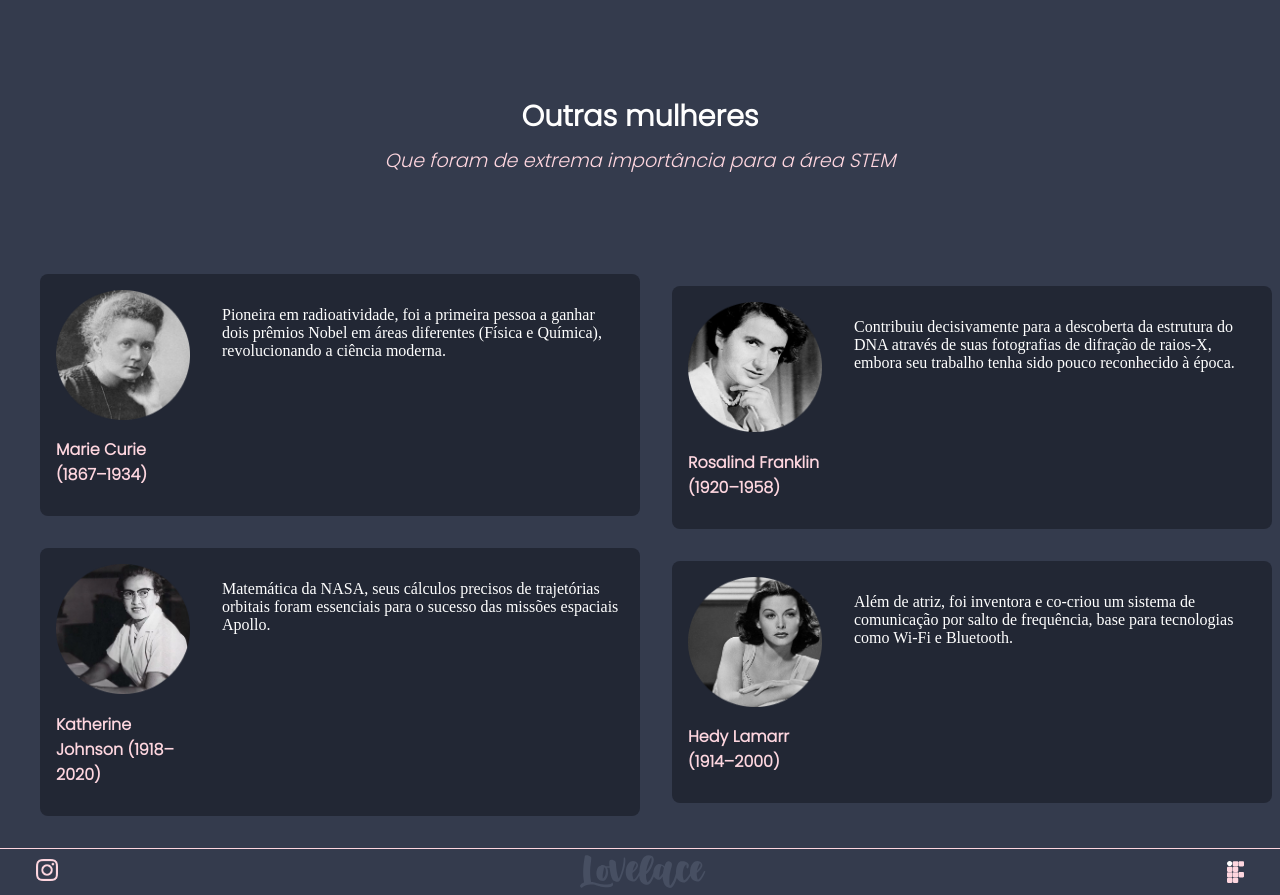
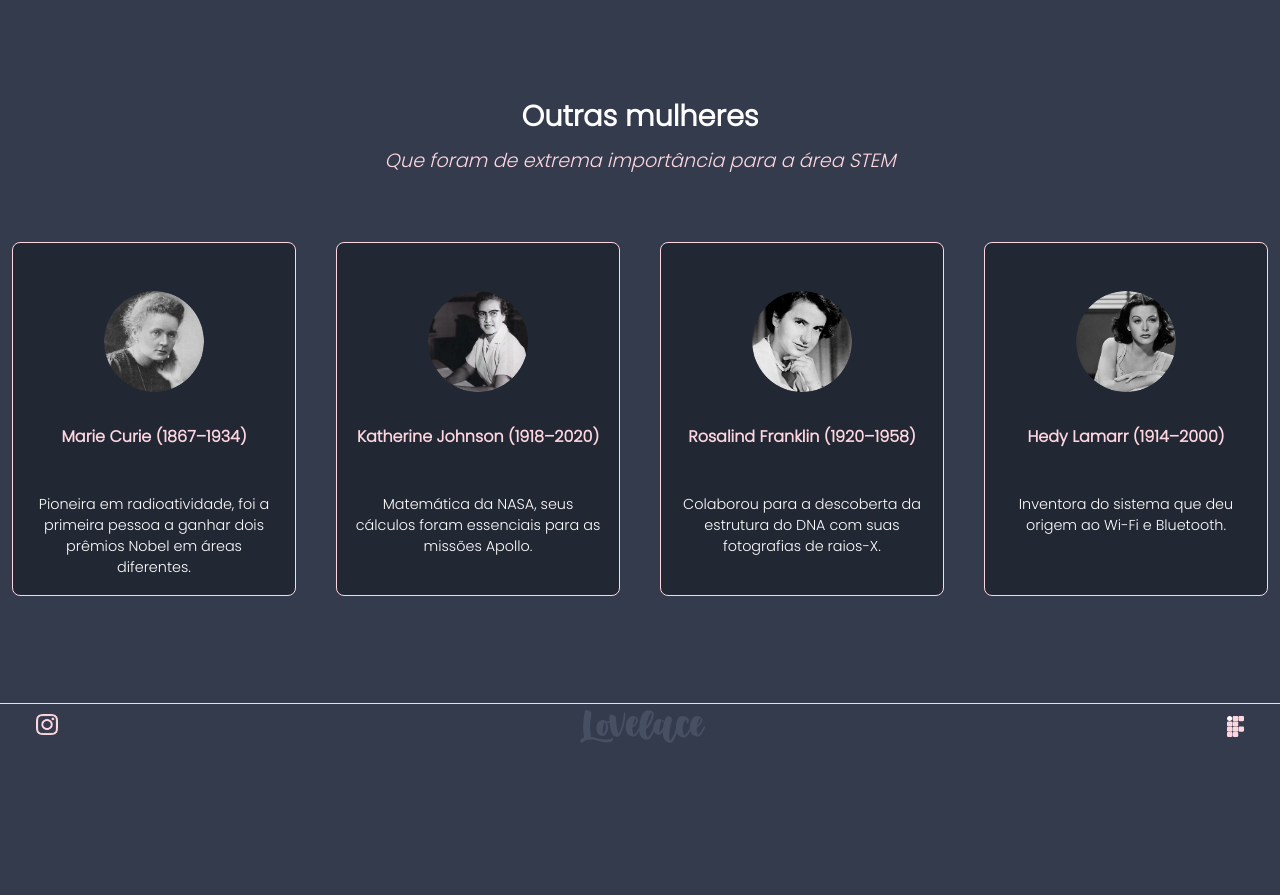
Before and after one commit to Marialaura-bs/Sistema-Ada, a Flask app: page /lovelace in a window 1280 px wide. Shown: the part 662-1557 px from the top of the page. After the commit the page ends 1405 px from the top, so only its background shows below. Run offline with Flask 3, Linux system fonts and the light colour scheme.

Commit message:
tela lovelace pronta

```diff
--- a/app/static/css/style.css
+++ b/app/static/css/style.css
@@ -601,6 +601,7 @@ input {
 }
 
 /*LOVELACE*/
+
 .container-ada{
     display: flex;
     align-items: center;
@@ -662,7 +663,7 @@ input {
     width: 100%;
     display: flex;
     justify-content: center;
-    margin-top: 1rem; /* Ajusta a distância do topo */
+    margin-top: 1rem;
 }
 
 .container-outrasmulheres {
@@ -697,49 +698,64 @@ input {
     width: 100%;
     max-width: 1200px;
     display: flex;
-    flex-direction: row;
+    flex-wrap: nowrap;
     justify-content: center;
-    align-items: center;
-    gap: 4rem;
-    margin-top: 5rem;
+    gap: 2.5rem;
+    margin-top: 3rem;
 }
 
+
 .cards-outras {
-    width: 100%; /* Ocupa toda a largura do container pai */
-    min-height: 150px;
+    width: 22%;
+    min-width: 250px;
+    height: 40vh;
     background-color: #222734;
     padding: 1rem;
     border-radius: 0.5rem;
     color: #fff;
     display: flex;
-    flex-direction: row;
+    flex-direction: column;
+    align-items: center;
+    justify-content: flex-start;
+    margin: 0;
+    text-align: center;
+    flex: 1 1 22%;
+    max-width: 280px;
+    border: 1px solid #FED6DF;
 }
 
-.cards2-esquerda, .cards2-direita {
+.div-direita-outras {
     display: flex;
     flex-direction: column;
-    width: 50%;
-    gap: 2rem; /* Espaço entre os cards */
+    align-items: center;
 }
 
 .div-direita-outras img {
-    width: 50vw;
+    width: 40%;
     height: auto;
-    max-width: 134px;
-    max-height: 130px;
+    border-radius: 50%;
+    margin-top: 2rem;
 }
 
-.div-direita-outras h2{
+.div-direita-outras h2 {
     color: #FED6DF;
     font-family: Poppins;
     font-size: 1rem;
-    font-style: normal;
     font-weight: 600;
+    white-space: nowrap;
+    margin-top: 2rem;
+
 }
 
-.div-direita-outras {
-    margin-right: 2rem;
+.div-esquerda-outras p {
+    font-family: Poppins;
+    font-size: 0.9rem;
+    margin-top: 2rem;
 }
+
+
+
+
 
 /*REDE DE APOIO*/
 
--- a/app/templates/lovelace.html
+++ b/app/templates/lovelace.html
@@ -22,44 +22,43 @@
                 <p class="subtitulo-outras">Que foram de extrema importância para a área STEM</p>
 
                 <div class="cards-geral-outras">
-                    <div class="cards2-esquerda">
                     <div class="cards-outras">
                         <div class="div-direita-outras">
                             <img src="/static/img/Ellipse 31.png" alt="">
                             <h2>Marie Curie (1867–1934)</h2>
                         </div>
                         <div class="div-esquerda-outras">
-                                <p>Pioneira em radioatividade, foi a primeira pessoa a ganhar dois prêmios Nobel em áreas diferentes (Física e Química), revolucionando a ciência moderna.</p>
+                            <p>Pioneira em radioatividade, foi a primeira pessoa a ganhar dois prêmios Nobel em áreas diferentes.</p>
                         </div>
                     </div>
+
                     <div class="cards-outras">
                         <div class="div-direita-outras">
                             <img src="/static/img/Ellipse 32.png" alt="">
                             <h2>Katherine Johnson (1918–2020)</h2>
                         </div>
                         <div class="div-esquerda-outras">
-                                <p>Matemática da NASA, seus cálculos precisos de trajetórias orbitais foram essenciais para o sucesso das missões espaciais Apollo.</p>
-                            </div>
+                            <p>Matemática da NASA, seus cálculos foram essenciais para as missões Apollo.</p>
                         </div>
                     </div>
 
-                    <div class="cards2-direita">
                     <div class="cards-outras">
                         <div class="div-direita-outras">
                             <img src="/static/img/Ellipse 32 (1).png" alt="">
                             <h2>Rosalind Franklin (1920–1958)</h2>
                         </div>
                         <div class="div-esquerda-outras">
-                                <p>Contribuiu decisivamente para a descoberta da estrutura do DNA através de suas fotografias de difração de raios-X, embora seu trabalho tenha sido pouco reconhecido à época.</p>
+                            <p>Colaborou para a descoberta da estrutura do DNA com suas fotografias de raios-X.</p>
                         </div>
                     </div>
+
                     <div class="cards-outras">
                         <div class="div-direita-outras">
                             <img src="/static/img/Ellipse 32 (2).png" alt="">
                             <h2>Hedy Lamarr (1914–2000)</h2>
                         </div>
                         <div class="div-esquerda-outras">
-                                <p>Além de atriz, foi inventora e co-criou um sistema de comunicação por salto de frequência, base para tecnologias como Wi-Fi e Bluetooth.</p>
+                            <p>Inventora do sistema que deu origem ao Wi-Fi e Bluetooth.</p>
                         </div>
                     </div>
                 </div>
@@ -67,8 +66,5 @@
         </div>
 
 
-        </div>
-
-
 
     {%endblock%}
```
Also changed, not shown: instance/database.db. Lines whose indentation alone changed are shown as unchanged.
